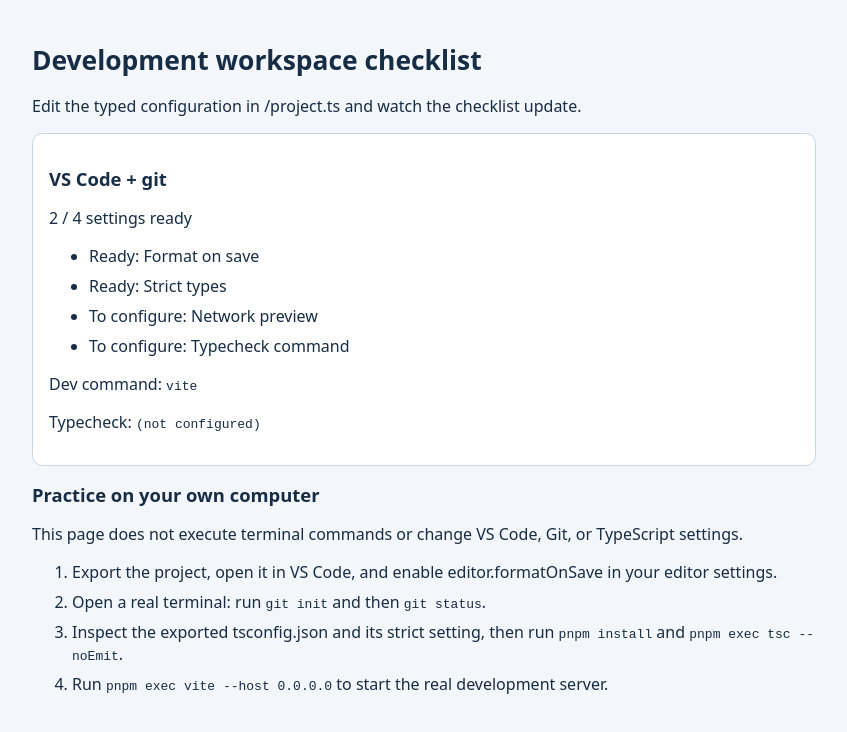
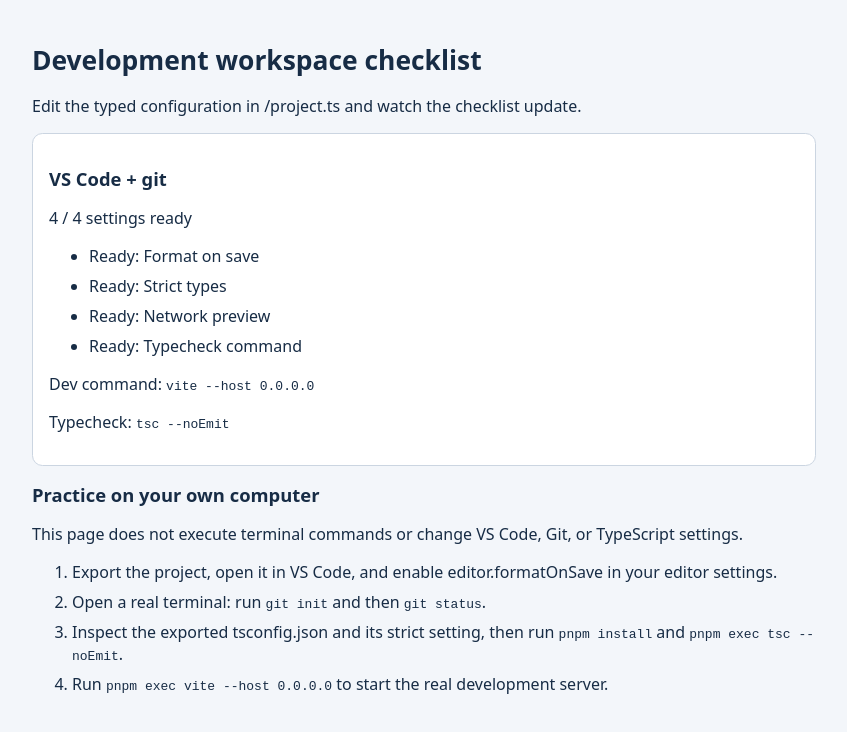
Before and after one commit to adam-zielonka/frontend-tutorial, a React (Vite) app: page / in a window 1280 px wide. Shown: the top 732 px of the page, without its empty margins (216-1063 px from the left). Built offline with nearby package versions, Linux system fonts and the light colour scheme.

Commit message:
Use scripts and a Git checkpoint: solution (lesson-02-02-scripts-and-git-solution-v5)

```diff
--- a/lesson.json
+++ b/lesson.json
@@ -1,6 +1,6 @@
 {
   "id": "02-02-scripts-and-git",
-  "variant": "start",
+  "variant": "solution",
   "release": "v5",
   "tasks": [
     "Set scripts.dev to vite --host 0.0.0.0 and scripts.typecheck to tsc --noEmit in /project.ts.",
--- a/src/project.ts
+++ b/src/project.ts
@@ -13,7 +13,7 @@ export const project: ProjectConfig = {
   formatOnSave: true,
   strict: true,
   scripts: {
-    dev: 'vite', // TODO: expose the dev server with --host 0.0.0.0.
-    typecheck: '', // TODO: add tsc --noEmit.
+    dev: 'vite --host 0.0.0.0',
+    typecheck: 'tsc --noEmit',
   },
 };
```
Also changed, not shown: 1 other file (tests, documents, lock files or other folders).
